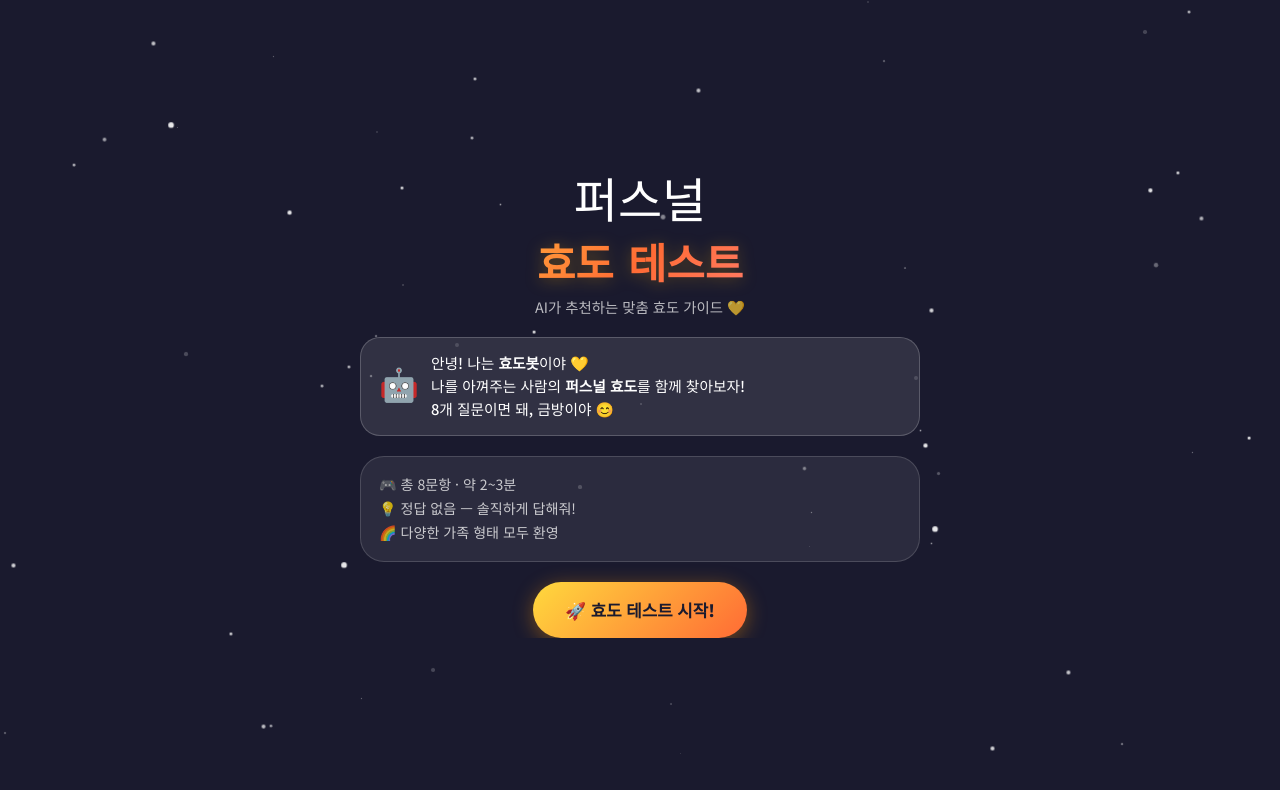
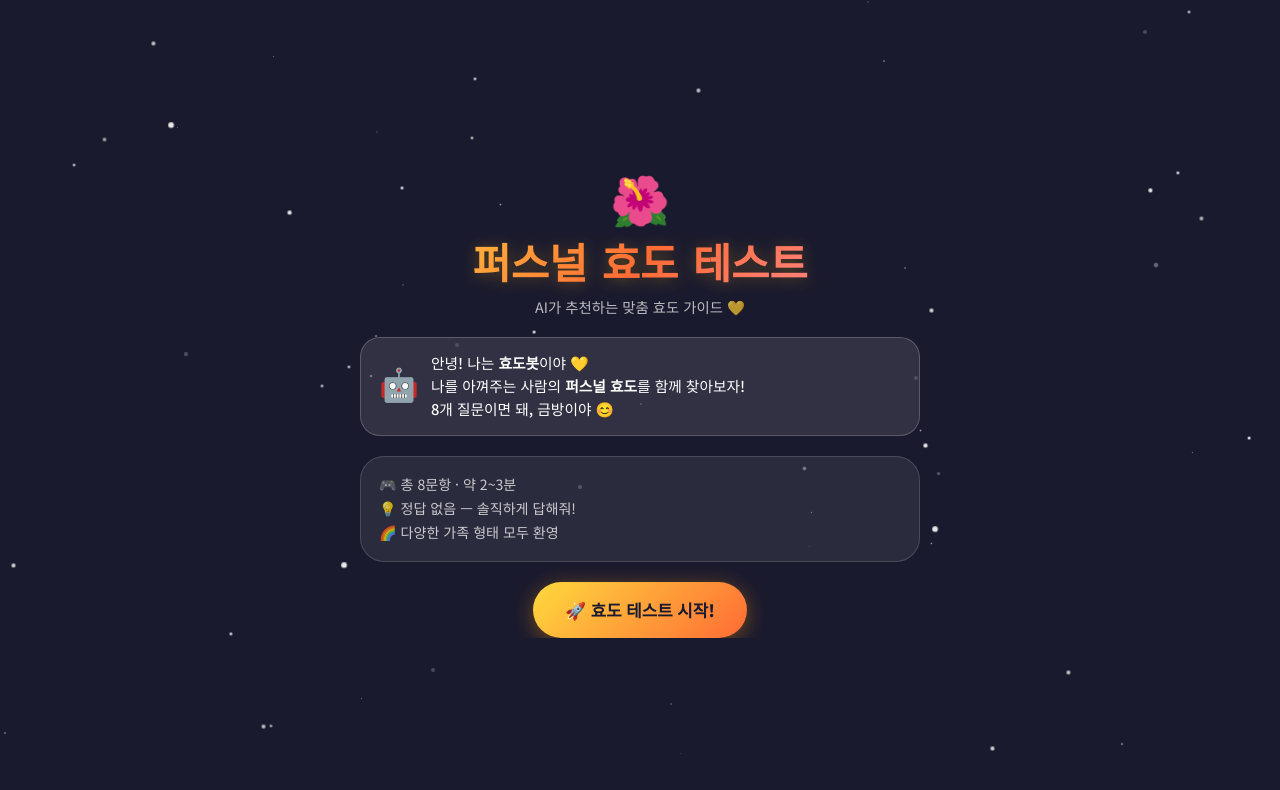
Before and after one commit to So0yeon/family, a plain HTML site: page index.html in a window 1280 px wide. Shown: the top 790 px of the page. Drawn offline with nearby package versions, Linux system fonts and the light colour scheme; a web font is replaced by a local one.

Commit message:
Update index.html

```diff
--- a/index.html
+++ b/index.html
@@ -399,8 +399,8 @@
   <!-- ===== INTRO SCREEN ===== -->
   <div class="screen active" id="screen-intro">
     <div class="title-wrap">
-      <div style="font-size:3rem; margin-bottom:8px;">퍼스널</div>
-      <div class="game-title">효도 테스트</div>
+      <div style="font-size:3rem; margin-bottom:8px;">🌺</div>
+      <div class="game-title">퍼스널 효도 테스트</div>
       <div class="game-subtitle">AI가 추천하는 맞춤 효도 가이드 💛</div>
     </div>
 
```
